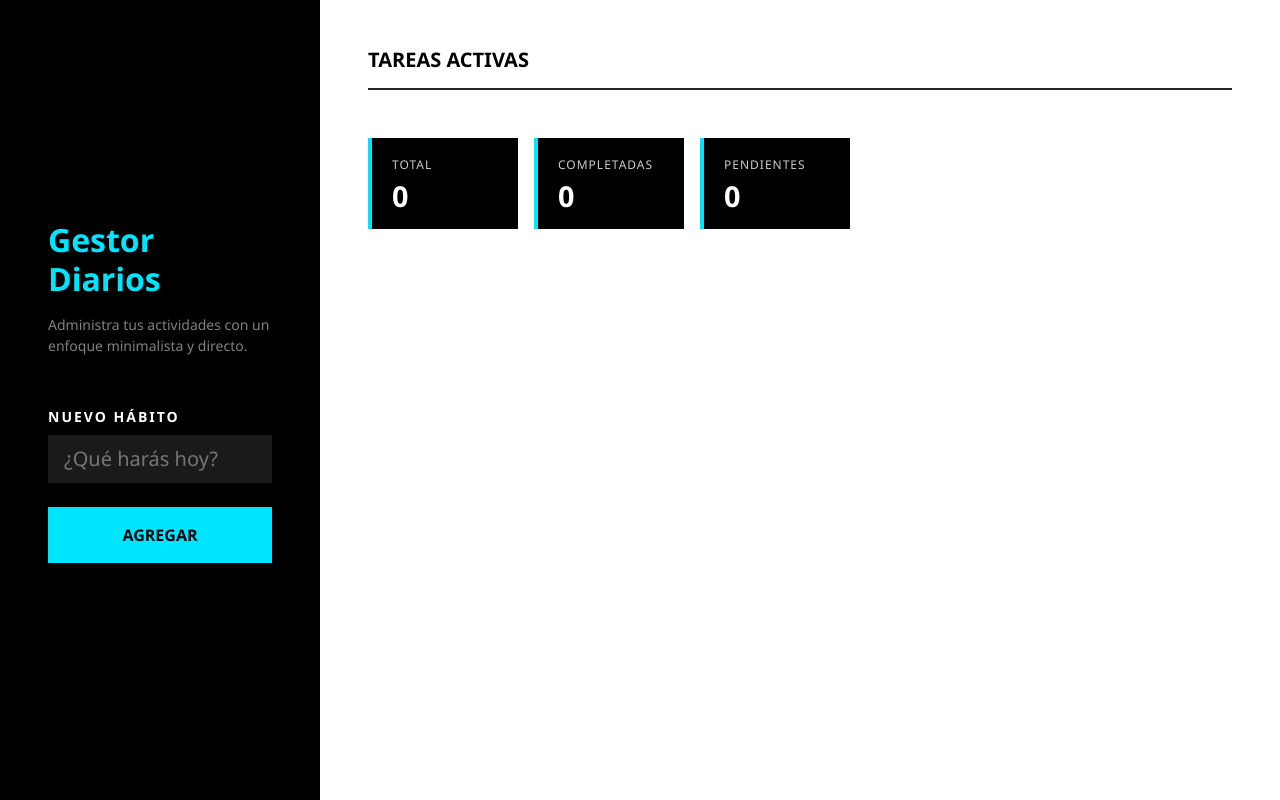
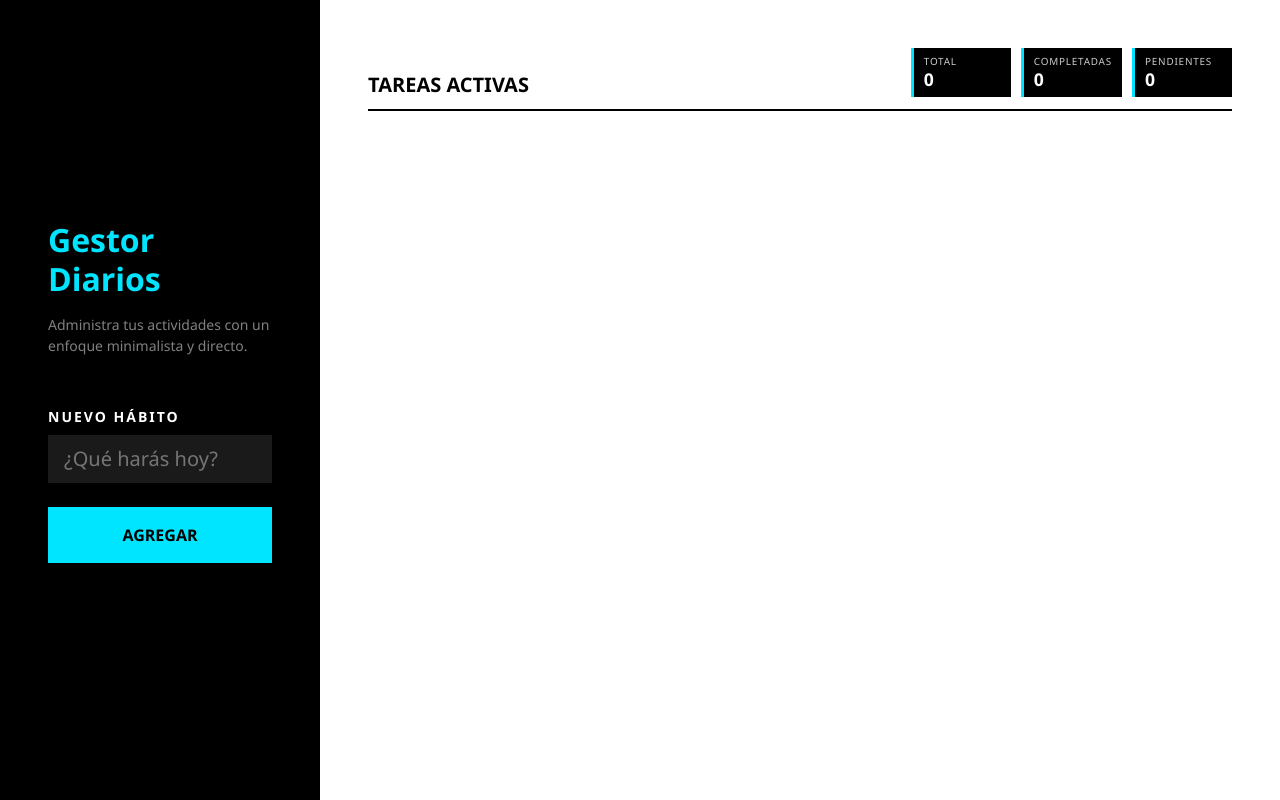
Before and after one commit to Scorpwik/TrackerDeHabiitos, a plain HTML site: page index.html in a window 1280 px wide. Drawn offline with nearby package versions, Linux system fonts and the light colour scheme.

Commit message:
style: ajustar tamaño y posición de contadores

```diff
--- a/index.html
+++ b/index.html
@@ -27,9 +27,10 @@
 
             <!-- Área principal de listado -->
             <div class="col-12 col-md-8 col-lg-9 content-panel p-4 p-md-5">
-                <h2 class="h5 mb-5 text-black text-uppercase fw-bold border-bottom border-dark border-2 pb-3">Tareas Activas</h2>
+                <div class="header-panel">
+                    <h2 class="h5 mb-0 text-black text-uppercase fw-bold border-bottom border-dark border-2 pb-3">Tareas Activas</h2>
 
-                <div class="resumen-habitos mb-4">
+                    <div class="resumen-habitos">
                         <div class="stat-card">
                             <span>Total</span>
                             <strong id="total-habitos">0</strong>
@@ -43,8 +44,9 @@
                             <strong id="habitos-pendientes">0</strong>
                         </div>
                     </div>
+                </div>
 
-                <ul id="lista-habitos" class="d-flex flex-column gap-3">
+                <ul id="lista-habitos" class="d-flex flex-column gap-3 mt-4">
                     <!-- La lista se generará desde JS -->
                 </ul>
             </div>
--- a/style.css
+++ b/style.css
@@ -26,32 +26,49 @@ body {
     overflow-y: auto;
 }
 
+.header-panel {
+    display: flex;
+    justify-content: space-between;
+    align-items: flex-end;
+    gap: 20px;
+    border-bottom: 2px solid #000000;
+    padding-bottom: 12px;
+}
+
+.header-panel h2 {
+    margin-bottom: 0;
+    border-bottom: none !important;
+    padding-bottom: 0 !important;
+}
+
 .resumen-habitos {
     display: flex;
-    gap: 16px;
+    gap: 10px;
     flex-wrap: wrap;
+    justify-content: flex-end;
 }
 
 .stat-card {
     background: #000000;
     color: #ffffff;
-    min-width: 150px;
-    padding: 18px 20px;
-    border-left: 4px solid #00E5FF;
+    min-width: 100px;
+    padding: 8px 10px;
+    border-left: 3px solid #00E5FF;
     display: flex;
     flex-direction: column;
-    gap: 8px;
+    gap: 4px;
+    line-height: 1.1;
 }
 
 .stat-card span {
-    font-size: 0.75rem;
+    font-size: 0.62rem;
     text-transform: uppercase;
-    letter-spacing: 1px;
+    letter-spacing: 0.8px;
     opacity: 0.8;
 }
 
 .stat-card strong {
-    font-size: 1.8rem;
+    font-size: 1.1rem;
     line-height: 1;
 }
 
```
Lines whose indentation alone changed are shown as unchanged.
